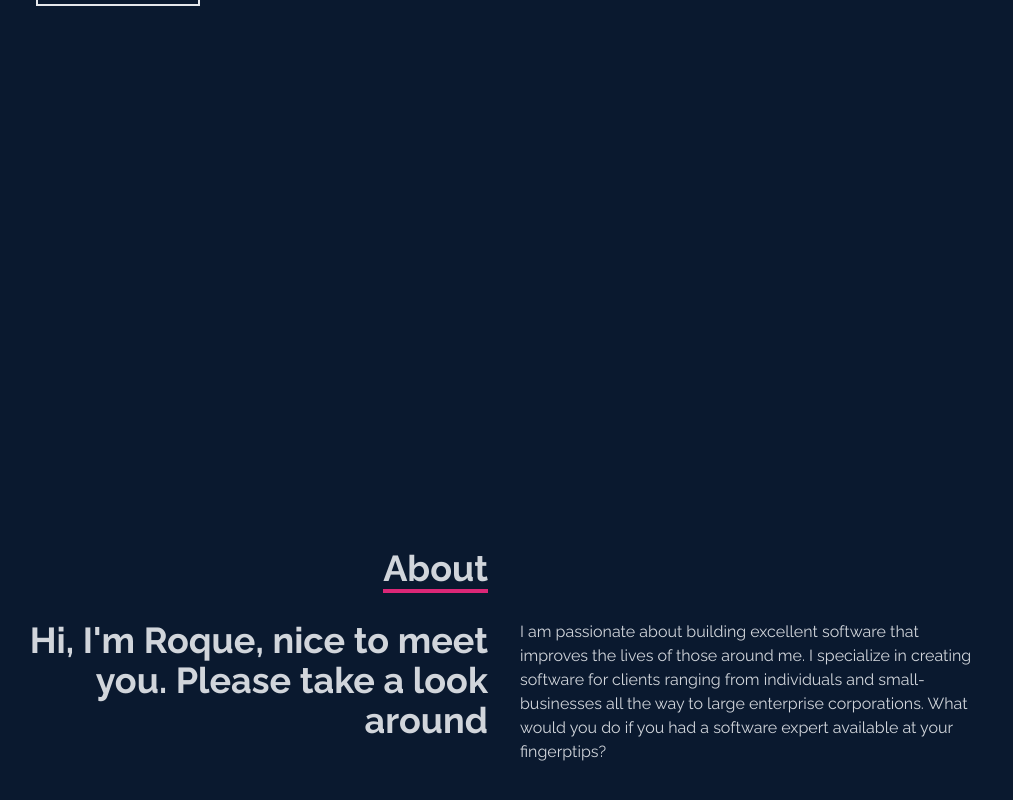
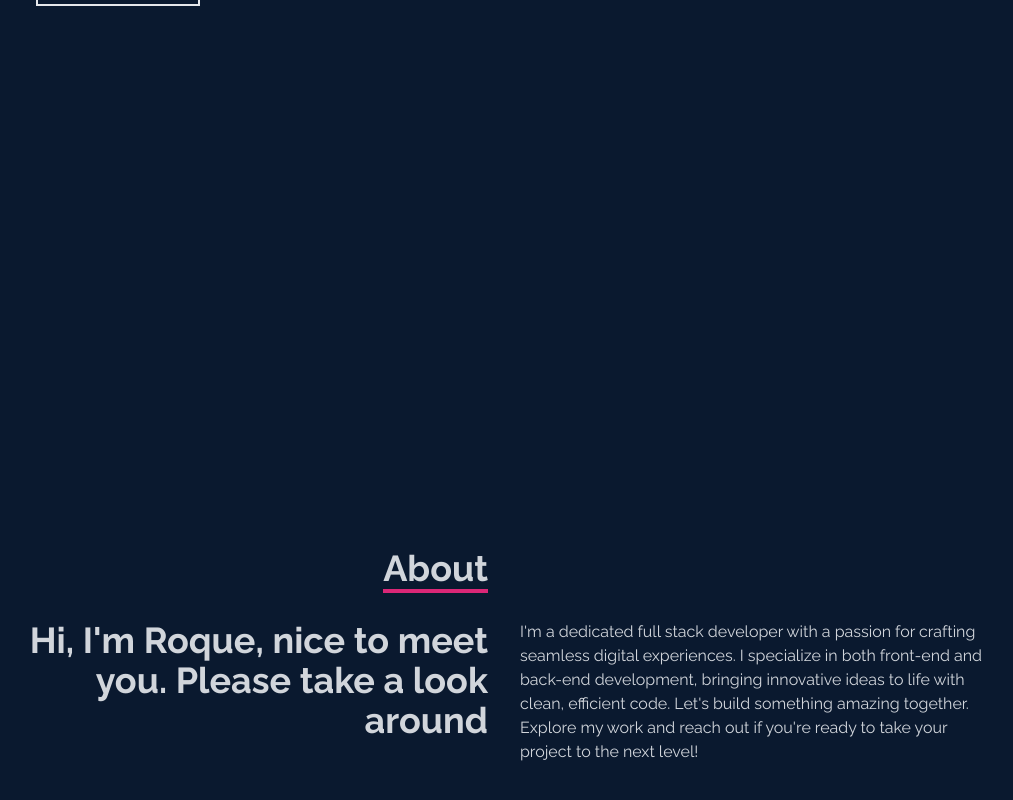
Before and after one commit to roquegabriel/portfolio, a React (Vite) app: page / in a window 1280 px wide. Shown: the part 544-1344 px from the top of the page, without its empty margins (136-1149 px from the left). Built offline with nearby package versions, Linux system fonts and the light colour scheme.

Commit message:
Update about section

```diff
--- a/src/components/About.jsx
+++ b/src/components/About.jsx
@@ -16,7 +16,9 @@ const About = () => {
                         <p>Hi, I'm Roque, nice to meet you. Please take a look around</p>
                     </div>
                     <div>
-                        <p>I am passionate about building excellent software that improves the lives of those around me. I specialize in creating software for clients ranging from individuals and small-businesses all the way to large enterprise corporations. What would you do if you had a software expert available at your fingerptips?</p>
+                        <p>I'm a dedicated full stack developer with a passion for crafting seamless digital experiences. I specialize in both front-end and back-end development, bringing innovative ideas to life with clean, efficient code.
+                            Let's build something amazing together. Explore my work and reach out if you're ready to take your project to the next level!
+                        </p>
                     </div>
                 </div>
             </div>
```
